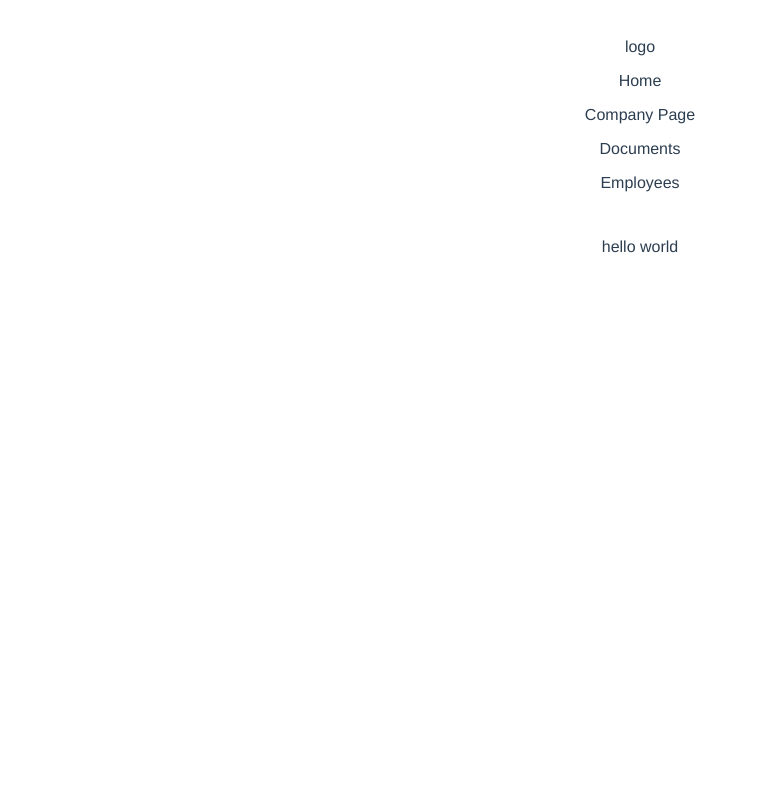
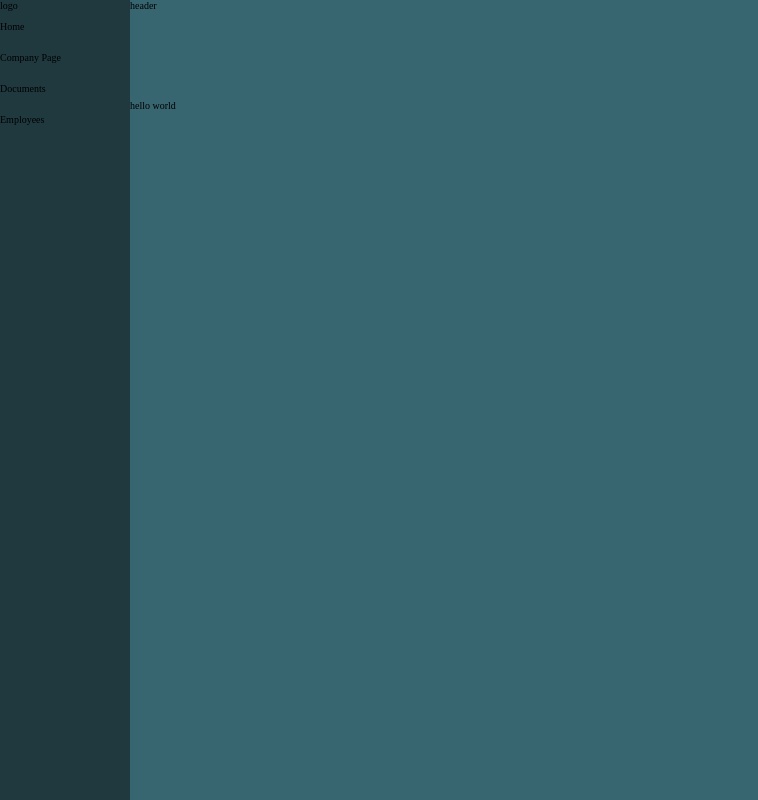
Before and after one commit to Jakobbnielsen/intranet-frontend, a Vue app: page / in a window 1280 px wide. Shown: the whole page, without its empty margins (0-758 px from the left). Built offline with nearby package versions, Linux system fonts and the light colour scheme.

Commit message:
Setup layout with grid

```diff
--- a/src/App.vue
+++ b/src/App.vue
@@ -1,31 +1,11 @@
 <template>
-	<div id="nav">
-		<NavigationBar />
+	<div class="outer-grid">
+		<NavigationBar class="sidenav" />
+		<div class="header-grid">header</div>
+		<div class="main-grid">
+			<router-view />
+		</div>
 	</div>
-	<router-view />
 </template>
 
 <script src="./App.ts"></script>
-
-<style lang="scss">
-#app {
-	font-family: Avenir, Helvetica, Arial, sans-serif;
-	-webkit-font-smoothing: antialiased;
-	-moz-osx-font-smoothing: grayscale;
-	text-align: center;
-	color: #2c3e50;
-}
-
-#nav {
-	padding: 30px;
-
-	a {
-		font-weight: bold;
-		color: #2c3e50;
-
-		&.router-link-exact-active {
-			color: #42b983;
-		}
-	}
-}
-</style>
--- a/src/assets/styles/base/_global.scss
+++ b/src/assets/styles/base/_global.scss
@@ -17,5 +17,5 @@ body {
 	@include padding-reset;
 
 	overflow-x: hidden;
-	background-color: $color-white-spring-wood;
+	background-color: $green;
 }
--- a/src/assets/styles/base/_grid.scss
+++ b/src/assets/styles/base/_grid.scss
@@ -0,0 +1,26 @@
+.outer-grid {
+	display: grid;
+	grid-template:
+		"sidenav header" 100px
+		"sidenav main" 1fr;
+	grid-template-columns: 130px 1fr;
+	min-height: 100vh;
+}
+
+.main-grid {
+	grid-area: main;
+	max-width: $viewport-extra-large;
+}
+
+.sidenav {
+	grid-area: sidenav;
+}
+
+.header-grid {
+	grid-area: header;
+}
+
+//Home
+.home-grid {
+	display: grid;
+}
--- a/src/assets/styles/settings/_colors.scss
+++ b/src/assets/styles/settings/_colors.scss
@@ -0,0 +1,5 @@
+$dark-green: #1f393f;
+$light-green: #4c757f;
+$green: #376570;
+$white: #ffffff;
+$yellow: #ffd264;
--- a/src/assets/styles/settings/_vars.scss
+++ b/src/assets/styles/settings/_vars.scss
@@ -1,5 +1,3 @@
-@import "/src/assets/styles/settings/colors";
-
 // transitions
 $transition-cubic: cubic-bezier(0.785, 0.135, 0.15, 0.86);
 $transition: 0.5s $transition-cubic;
@@ -16,8 +14,7 @@ $viewport-extra-large: 1440px; // 1200px
 $viewport-max: 1920px; // 1920px
 
 // ------- Helpers -------//
-$box-shadow-blur-10: 0 5px 10px 5px rgba($color-gray-god, 0.05);
-$box-shadow-blur-4: 0 2px 4px 0 rgba($color-gray-god, 0.05);
+// add box shadow blur
 
 // ------- Spacing -------//
 
--- a/src/assets/styles/site.scss
+++ b/src/assets/styles/site.scss
@@ -0,0 +1,16 @@
+// settings
+@import "settings/colors";
+@import "settings/fonts";
+@import "settings/vars";
+
+// tools
+@import "tools/mixins";
+@import "tools/helping-classes";
+@import "tools/spacing";
+
+// base
+@import "base/grid";
+@import "base/global";
+@import "base/typography";
+
+// components
--- a/src/assets/styles/tools/_helping-classes.scss
+++ b/src/assets/styles/tools/_helping-classes.scss
@@ -99,19 +99,6 @@
 	overflow: hidden;
 }
 
-// Colors
-[class*="--color-white"] {
-	color: $color-white;
-}
-
-[class*="--color-orange-atomic"] {
-	color: $color-orange-atomic;
-}
-
-[class*="--color-green-palm-leaf"] {
-	color: $color-green-palm-leaf;
-}
-
 @include viewport-large {
 	.visible-devices {
 		display: block;
--- a/src/components/NavigationBar/NavigationBar.scss
+++ b/src/components/NavigationBar/NavigationBar.scss
@@ -0,0 +1,10 @@
+@import "/src/assets/styles/settings/_colors.scss";
+
+.nav-bar {
+	position: fixed;
+	display: flex;
+	flex-direction: column;
+	background-color: $dark-green;
+	width: 13rem;
+	height: 100vh;
+}
--- a/src/views/Home/Home.vue
+++ b/src/views/Home/Home.vue
@@ -1,3 +1,3 @@
 <template>
-	<div>hello world</div>
+	<div class="home-grid">hello world</div>
 </template>
```
